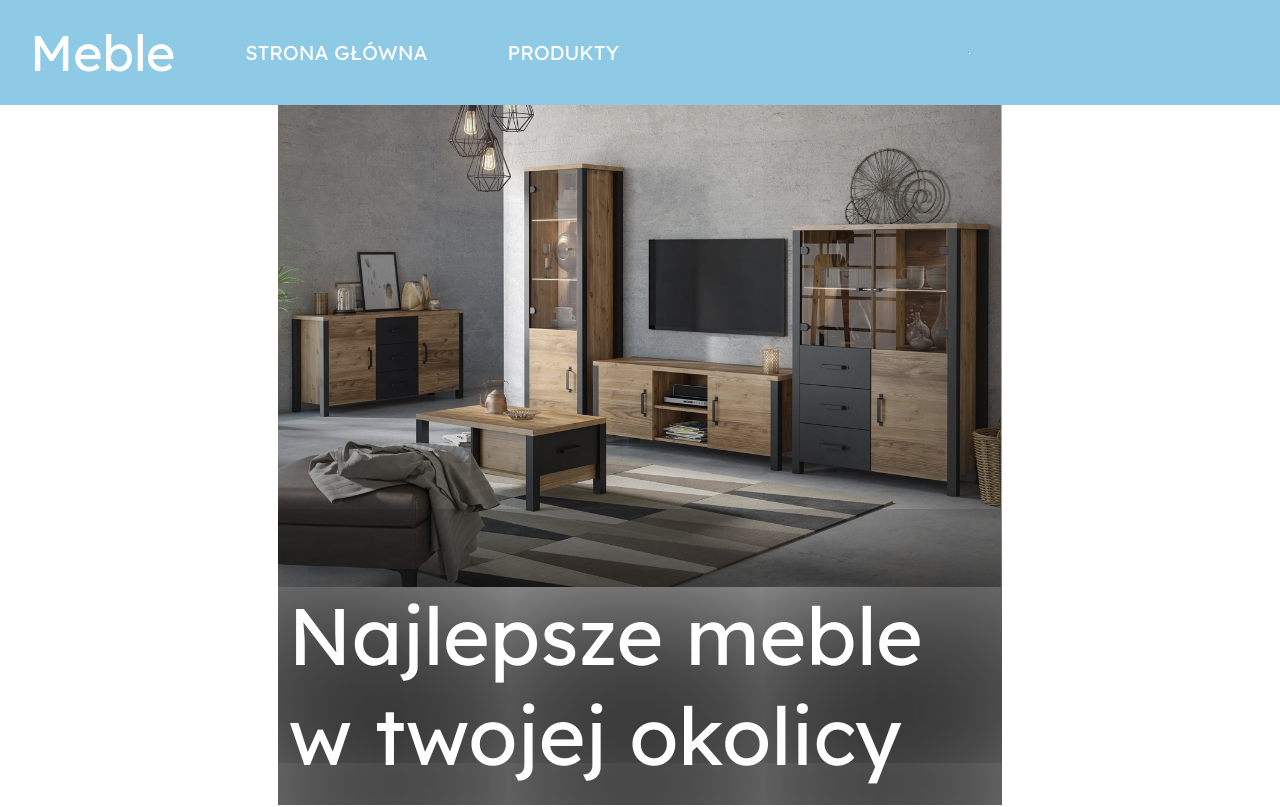
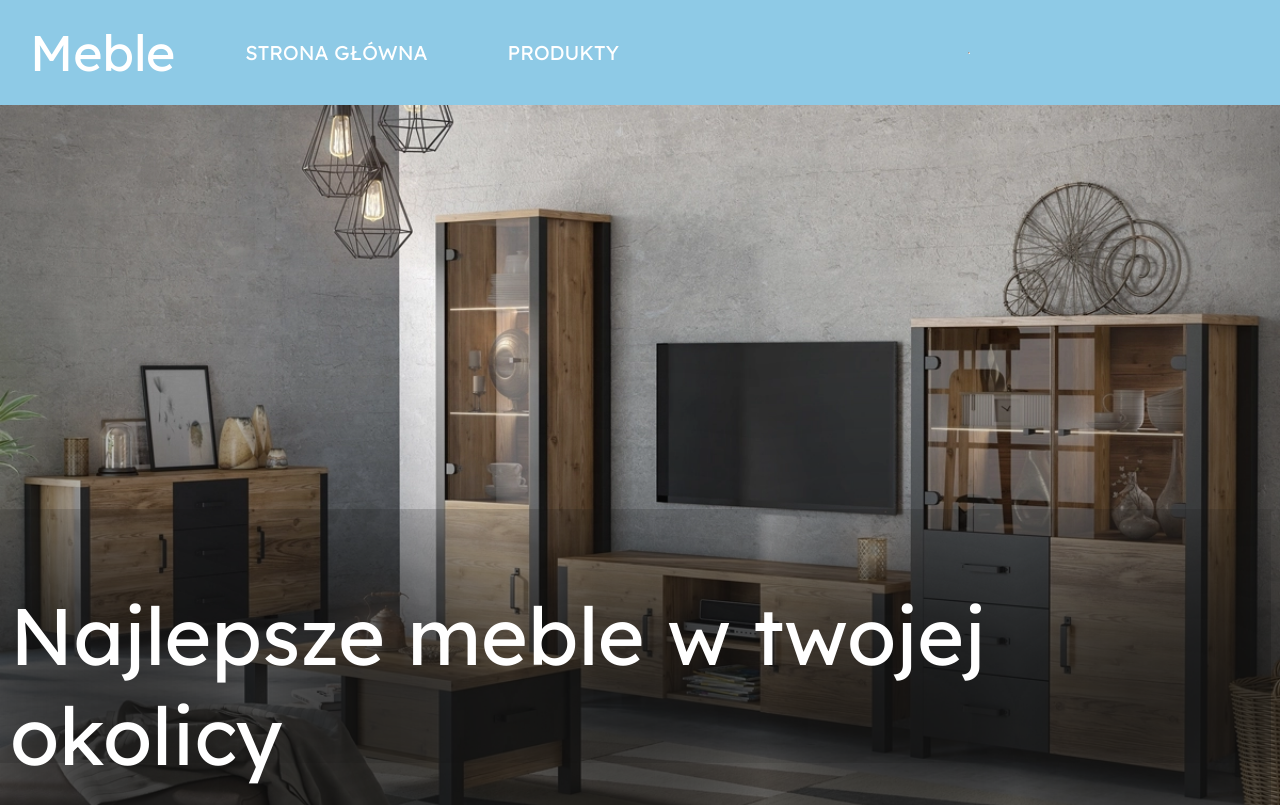
Before and after one commit to dembol23/first_nuxt, a Nuxt app: page / in a window 1280 px wide. Shown: the top 807 px of the page. Built offline with nearby package versions, Linux system fonts and the light colour scheme; some icons are missing.

Commit message:
Update default.vue

```diff
--- a/layouts/default.vue
+++ b/layouts/default.vue
@@ -13,9 +13,6 @@
     height: 100%;
 }
 .content{
-    display: flex;
-    justify-content: center;
-    align-items: center;
     width: 100vw;
 }
 </style>
```
